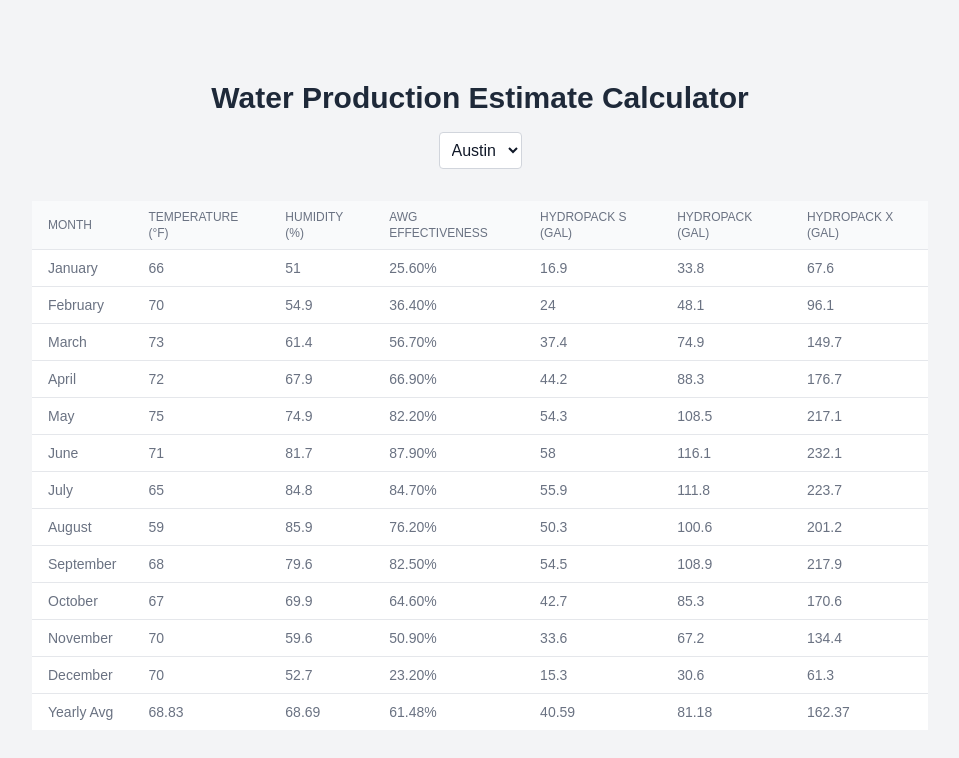
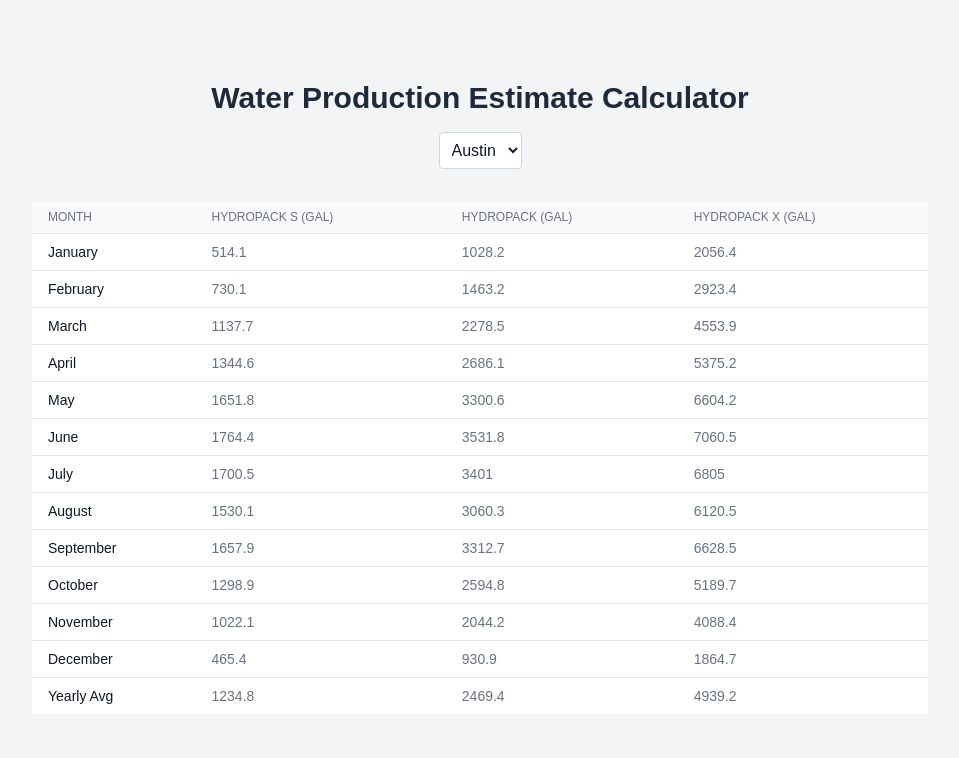
Before and after one commit to stgrky/hydropack-water-production-calculator, a Next.js app: page / in a window 1280 px wide. Shown: the top 758 px of the page, without its empty margins (160-1119 px from the left). Built offline with nearby package versions, Linux system fonts and the light colour scheme.

Commit message:
feature: change to monthly production

```diff
--- a/src/app/page.tsx
+++ b/src/app/page.tsx
@@ -4,9 +4,6 @@
 
 interface MonthData {
   month: string;
-  humidity: number;
-  temperature: number;
-  awgEffectiveness: string;
   hydropackS: number;
   hydropack: number;
   hydropackX: number;
@@ -18,34 +15,34 @@
 
   const data: Record<string, MonthData[]> = {
     Austin: [
-      { month: "January", humidity: 66, temperature: 51, awgEffectiveness: "25.60%", hydropackS: 16.9, hydropack: 33.8, hydropackX: 67.6 },
-      { month: "February", humidity: 70, temperature: 54.9, awgEffectiveness: "36.40%", hydropackS: 24, hydropack: 48.1, hydropackX: 96.1 },
-      { month: "March", humidity: 73, temperature: 61.4, awgEffectiveness: "56.70%", hydropackS: 37.4, hydropack: 74.9, hydropackX: 149.7 },
-      { month: "April", humidity: 72, temperature: 67.9, awgEffectiveness: "66.90%", hydropackS: 44.2, hydropack: 88.3, hydropackX: 176.7 },
-      { month: "May", humidity: 75, temperature: 74.9, awgEffectiveness: "82.20%", hydropackS: 54.3, hydropack: 108.5, hydropackX: 217.1 },
-      { month: "June", humidity: 71, temperature: 81.7, awgEffectiveness: "87.90%", hydropackS: 58, hydropack: 116.1, hydropackX: 232.1 },
-      { month: "July", humidity: 65, temperature: 84.8, awgEffectiveness: "84.70%", hydropackS: 55.9, hydropack: 111.8, hydropackX: 223.7 },
-      { month: "August", humidity: 59, temperature: 85.9, awgEffectiveness: "76.20%", hydropackS: 50.3, hydropack: 100.6, hydropackX: 201.2 },
-      { month: "September", humidity: 68, temperature: 79.6, awgEffectiveness: "82.50%", hydropackS: 54.5, hydropack: 108.9, hydropackX: 217.9 },
-      { month: "October", humidity: 67, temperature: 69.9, awgEffectiveness: "64.60%", hydropackS: 42.7, hydropack: 85.3, hydropackX: 170.6 },
-      { month: "November", humidity: 70, temperature: 59.6, awgEffectiveness: "50.90%", hydropackS: 33.6, hydropack: 67.2, hydropackX: 134.4 },
-      { month: "December", humidity: 70, temperature: 52.7, awgEffectiveness: "23.20%", hydropackS: 15.3, hydropack: 30.6, hydropackX: 61.3 },
-      { month: "Yearly Avg", humidity: 68.83, temperature: 68.69, awgEffectiveness: "61.48%", hydropackS: 40.59, hydropack: 81.18, hydropackX: 162.37 },
+      { month: "January", hydropackS: 514.1, hydropack: 1028.2, hydropackX: 2056.4 },
+      { month: "February", hydropackS: 730.1, hydropack: 1463.2, hydropackX: 2923.4 },
+      { month: "March", hydropackS: 1137.7, hydropack: 2278.5, hydropackX: 4553.9 },
+      { month: "April", hydropackS: 1344.6, hydropack: 2686.1, hydropackX: 5375.2 },
+      { month: "May", hydropackS: 1651.8, hydropack: 3300.6, hydropackX: 6604.2 },
+      { month: "June", hydropackS: 1764.4, hydropack: 3531.8, hydropackX: 7060.5 },
+      { month: "July", hydropackS: 1700.5, hydropack: 3401.0, hydropackX: 6805.0 },
+      { month: "August", hydropackS: 1530.1, hydropack: 3060.3, hydropackX: 6120.5 },
+      { month: "September", hydropackS: 1657.9, hydropack: 3312.7, hydropackX: 6628.5 },
+      { month: "October", hydropackS: 1298.9, hydropack: 2594.8, hydropackX: 5189.7 },
+      { month: "November", hydropackS: 1022.1, hydropack: 2044.2, hydropackX: 4088.4 },
+      { month: "December", hydropackS: 465.4, hydropack: 930.9, hydropackX: 1864.7 },
+      { month: "Yearly Avg", hydropackS: 1234.8, hydropack: 2469.4, hydropackX: 4939.2 },
     ],
     Dallas: [
-      { month: "January", humidity: 64, temperature: 51, awgEffectiveness: "16.00%", hydropackS: 10.6, hydropack: 21.1, hydropackX: 42.3 },
-      { month: "February", humidity: 70, temperature: 54.9, awgEffectiveness: "28.20%", hydropackS: 18.6, hydropack: 37.2, hydropackX: 74.5 },
-      { month: "March", humidity: 70, temperature: 61.4, awgEffectiveness: "43.60%", hydropackS: 28.8, hydropack: 57.6, hydropackX: 115.2 },
-      { month: "April", humidity: 69, temperature: 67.9, awgEffectiveness: "59.00%", hydropackS: 39, hydropack: 77.9, hydropackX: 155.9 },
-      { month: "May", humidity: 72, temperature: 74.9, awgEffectiveness: "79.40%", hydropackS: 52.4, hydropack: 104.9, hydropackX: 209.8 },
-      { month: "June", humidity: 66, temperature: 81.7, awgEffectiveness: "84.70%", hydropackS: 55.9, hydropack: 111.9, hydropackX: 223.8 },
-      { month: "July", humidity: 60, temperature: 84.8, awgEffectiveness: "79.80%", hydropackS: 52.7, hydropack: 105.4, hydropackX: 210.8 },
-      { month: "August", humidity: 55, temperature: 85.9, awgEffectiveness: "73.60%", hydropackS: 48.6, hydropack: 97.2, hydropackX: 194.4 },
-      { month: "September", humidity: 62, temperature: 79.6, awgEffectiveness: "73.50%", hydropackS: 48.5, hydropack: 97.1, hydropackX: 194.2 },
-      { month: "October", humidity: 64, temperature: 69.9, awgEffectiveness: "56.30%", hydropackS: 37.2, hydropack: 74.4, hydropackX: 148.7 },
-      { month: "November", humidity: 68, temperature: 59.6, awgEffectiveness: "37.30%", hydropackS: 24.6, hydropack: 49.3, hydropackX: 98.5 },
-      { month: "December", humidity: 68, temperature: 52.7, awgEffectiveness: "22.20%", hydropackS: 14.7, hydropack: 29.3, hydropackX: 58.6 },
-      { month: "Yearly Avg", humidity: 65.67, temperature: 68.69, awgEffectiveness: "54.47%", hydropackS: 35.97, hydropack: 71.94, hydropackX: 143.89 },
+      { month: "January", hydropackS: 322.5, hydropack: 641.9, hydropackX: 1286.8 },
+      { month: "February", hydropackS: 565.8, hydropack: 1131.6, hydropackX: 2266.3 },
+      { month: "March", hydropackS: 876.1, hydropack: 1752.2, hydropackX: 3504.4 },
+      { month: "April", hydropackS: 1186.4, hydropack: 2369.7, hydropackX: 4742.5 },
+      { month: "May", hydropackS: 1594.0, hydropack: 3191.1, hydropackX: 6382.1 },
+      { month: "June", hydropackS: 1700.5, hydropack: 3404.0, hydropackX: 6808.0 },
+      { month: "July", hydropackS: 1603.1, hydropack: 3206.3, hydropackX: 6412.5 },
+      { month: "August", hydropackS: 1478.4, hydropack: 2956.8, hydropackX: 5913.6 },
+      { month: "September", hydropackS: 1475.4, hydropack: 2953.8, hydropackX: 5907.6 },
+      { month: "October", hydropackS: 1131.6, hydropack: 2263.2, hydropackX: 4523.5 },
+      { month: "November", hydropackS: 748.3, hydropack: 1499.7, hydropackX: 2996.4 },
+      { month: "December", hydropackS: 447.2, hydropack: 891.3, hydropackX: 1782.6 },
+      { month: "Yearly Avg", hydropackS: 1094.1, hydropack: 2188.5, hydropackX: 4377.2 },
     ],
   };
 
@@ -63,19 +60,19 @@
         <table className="min-w-full divide-y divide-gray-200 shadow-md">
           <thead className="bg-gray-50">
             <tr>
-              {["Month", "Temperature (°F)", "Humidity (%)", "AWG Effectiveness", "HYDROPACK S (gal)", "HYDROPACK (gal)", "HYDROPACK X (gal)"].map((header) => (
-                <th key={header} className="px-4 py-2 text-left text-xs font-medium text-gray-500 uppercase">
-                  {header}
-                </th>
-              ))}
+              <th className="px-4 py-2 text-left text-xs font-medium text-gray-500 uppercase">Month</th>
+              <th className="px-4 py-2 text-left text-xs font-medium text-gray-500 uppercase">HYDROPACK S (gal)</th>
+              <th className="px-4 py-2 text-left text-xs font-medium text-gray-500 uppercase">HYDROPACK (gal)</th>
+              <th className="px-4 py-2 text-left text-xs font-medium text-gray-500 uppercase">HYDROPACK X (gal)</th>
             </tr>
           </thead>
           <tbody className="bg-white divide-y divide-gray-200">
             {data[selectedCity].map((entry) => (
               <tr key={entry.month}>
-                {Object.values(entry).map((value, index) => (
-                  <td key={index} className="px-4 py-2 whitespace-nowrap text-sm text-gray-500">{value}</td>
-                ))}
+                <td className="px-4 py-2 whitespace-nowrap text-sm font-medium text-gray-900">{entry.month}</td>
+                <td className="px-4 py-2 whitespace-nowrap text-sm text-gray-500">{entry.hydropackS}</td>
+                <td className="px-4 py-2 whitespace-nowrap text-sm text-gray-500">{entry.hydropack}</td>
+                <td className="px-4 py-2 whitespace-nowrap text-sm text-gray-500">{entry.hydropackX}</td>
               </tr>
             ))}
           </tbody>
```
